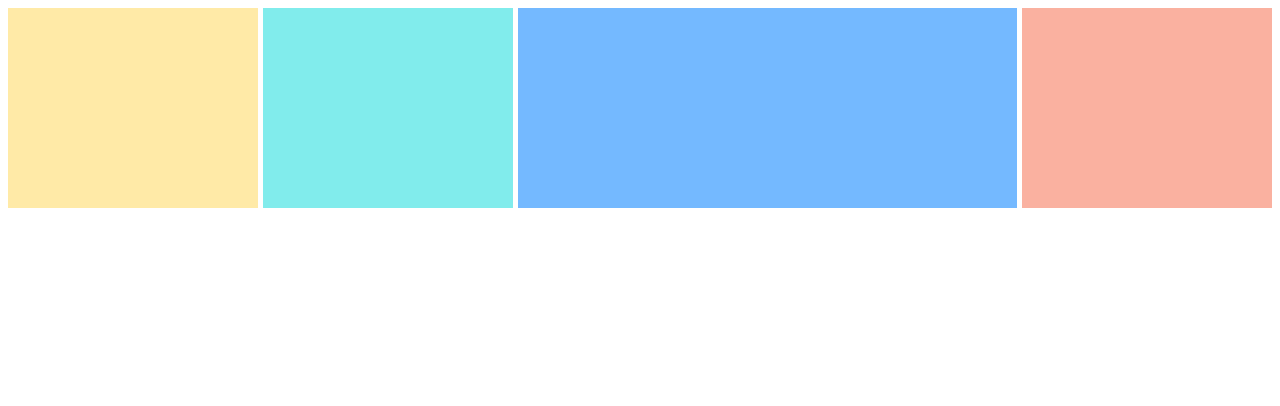
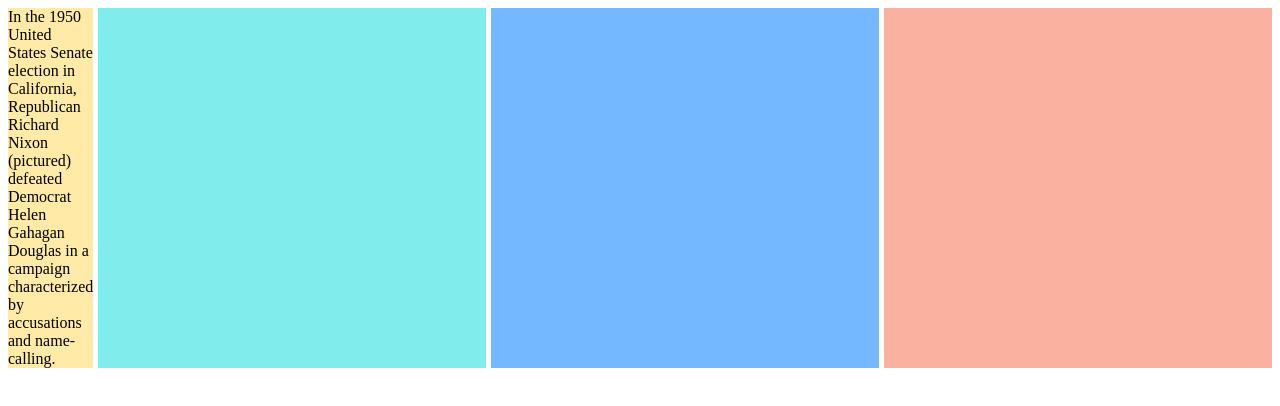
Before and after one commit to taeyoungs/CSS-Master, a plain HTML site: page grid.html in a window 1280 px wide. Drawn offline with Linux system fonts and the light colour scheme.

Commit message:
try minmax, max-content, min-content

```diff
--- a/grid.html
+++ b/grid.html
@@ -8,9 +8,8 @@
     <style>
       .father {
         display: grid;
-        grid-auto-rows: 200px;
         grid-gap: 5px;
-        grid-template-columns: repeat(2, 1fr) 2fr 1fr;
+        grid-template-columns: min-content repeat(3, 1fr);
       }
       .first {
         background-color: #ffeaa7;
@@ -28,7 +27,11 @@
   </head>
   <body>
     <div class="father">
-      <div class="first"></div>
+      <div class="first">
+        In the 1950 United States Senate election in California, Republican
+        Richard Nixon (pictured) defeated Democrat Helen Gahagan Douglas in a
+        campaign characterized by accusations and name-calling.
+      </div>
       <div class="second"></div>
       <div class="third"></div>
       <div class="fourth"></div>
```
Also changed, not shown: README.md.
